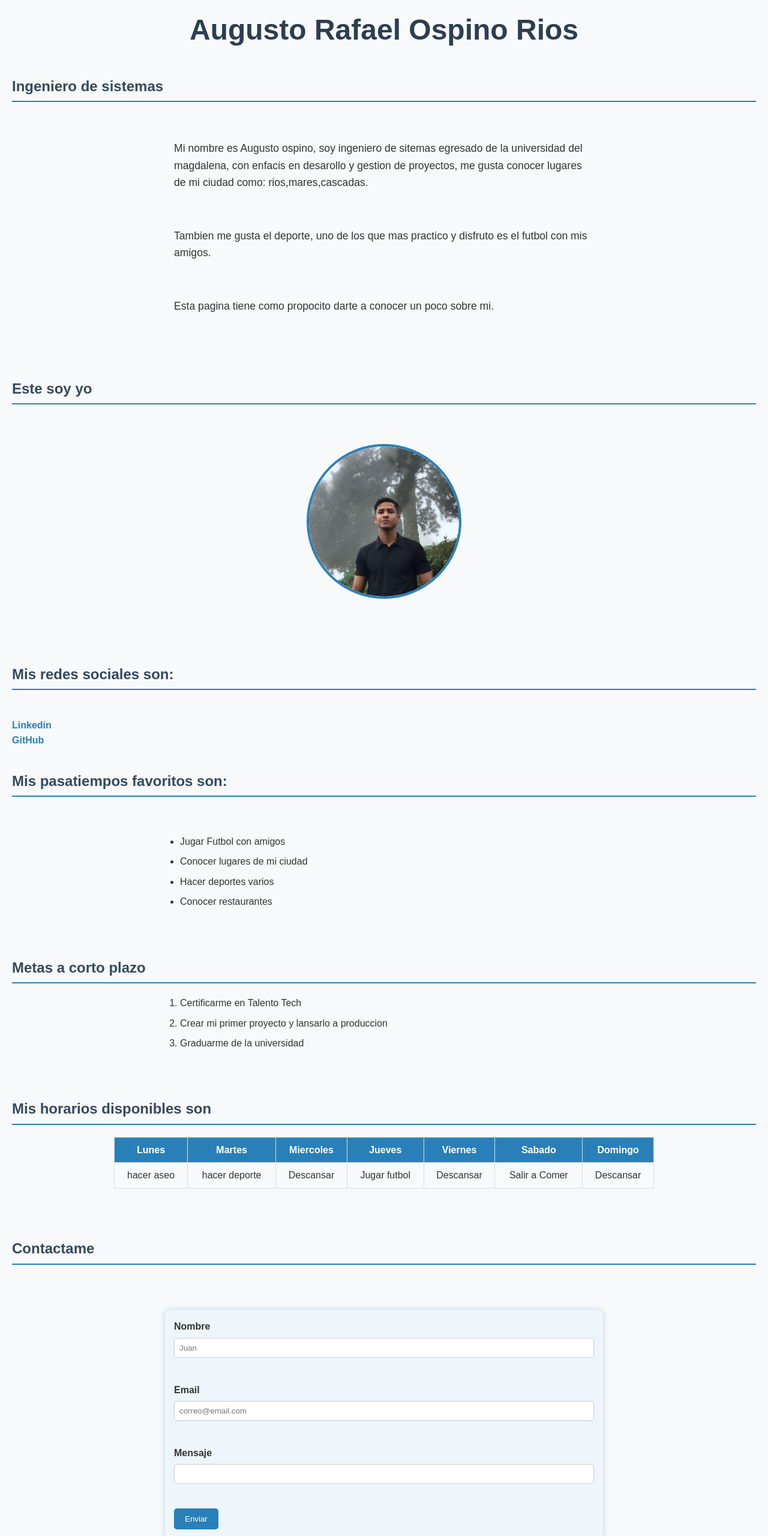
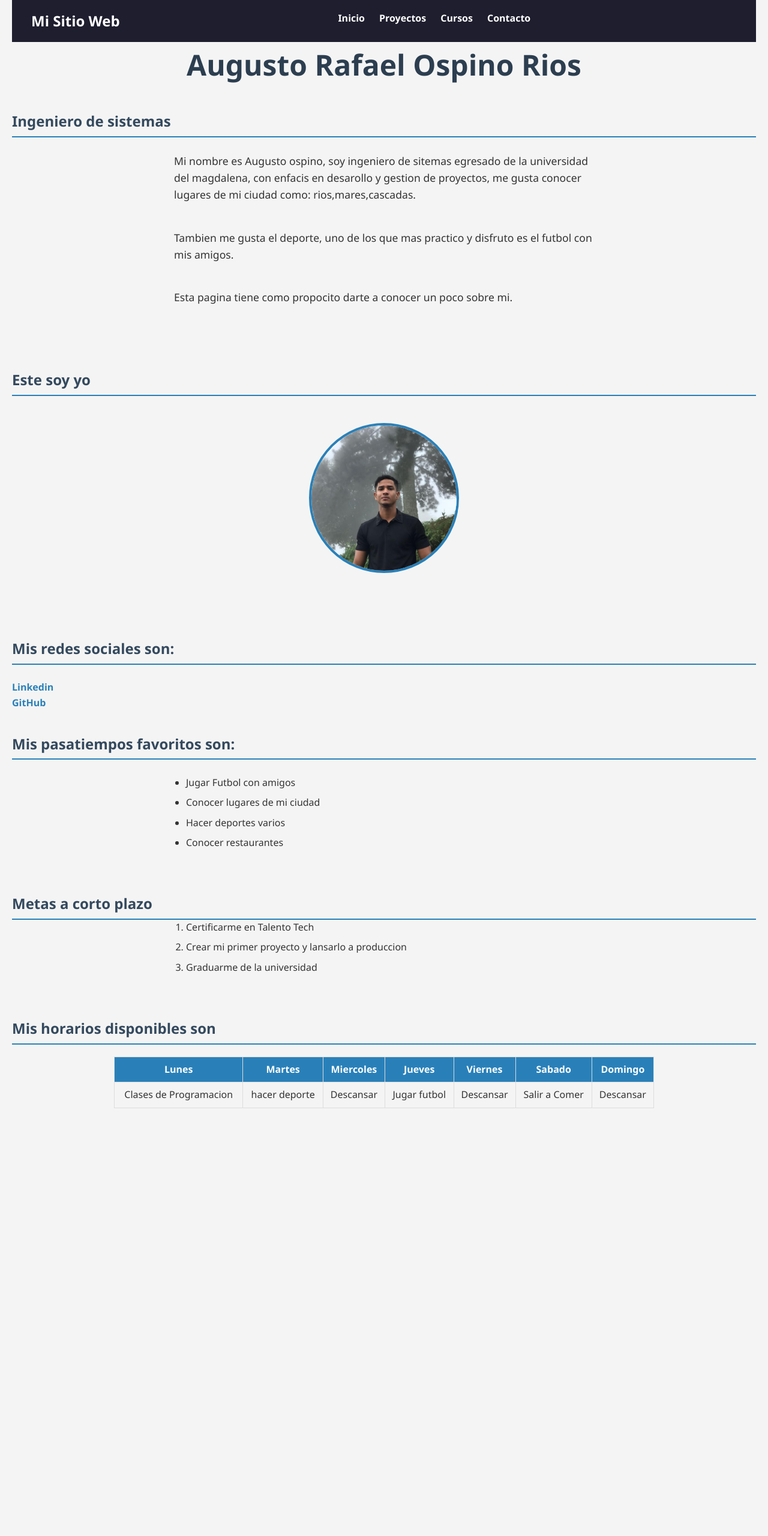
Before and after one commit to AugustoOspino/Mi-pagina-web, a plain HTML site: page index.html in a window 1280 px wide. Shown: the part 20-2580 px from the top of the page at 60% size. After the commit the page ends 1932 px from the top, so only its background shows below. Drawn offline with Linux system fonts and the light colour scheme.

```diff
--- a/index.html
+++ b/index.html
@@ -4,9 +4,32 @@
 <head>
     <meta charset="UTF-8">
     <meta name="viewport" content="width=device-width, initial-scale=1.0">
-    <title>Sobre MI</title>
+    <title>Mi primer sitio we</title>
     <link rel="stylesheet" href="styles.css">
 </head>
+
+<header>
+    <nav class="navbar">
+        <div class="container-fluid">
+            <a class="navbar-brand" href="#">Mi Sitio Web</a>
+            <ul class="navbar-nav">
+                <li class="nav-item">
+                    <a class="nav-link" href="#">Inicio</a>
+                </li>
+                <li class="nav-item">
+                    <a class="nav-link" href="#">Proyectos</a>
+                </li>
+                <li class="nav-item">
+                    <a class="nav-link" href="#">Cursos</a>
+                </li>
+                <li class="nav-item">
+                    <a class="nav-link" href="contacto.html">Contacto</a>
+                </li>
+            </ul>
+        </div>
+    </nav>
+
+</header>
 
 <body>
 
@@ -62,7 +85,7 @@
         </thead>
         <tbody>
             <tr>
-            <td>hacer aseo</td>
+                <td>Clases de Programacion</td>
                 <td>hacer deporte</td>
                 <td>Descansar</td>
                 <td>Jugar futbol</td>
@@ -74,22 +97,8 @@
     </table>
     <br>
 
-    <h2>Contactame</h2>
-
-    <br>
-    <form action="">
-
-        <label for="Name">Nombre</label>
-        <input type="text" id="Name" placeholder="Juan" name="Name"><br><br>
-        <label for="email">Email</label>
-        <input type="email" name="email" id="email" placeholder="correo@email.com"><br><br>
-        <label for="text">Mensaje</label>
-        <input type="text" name="text" id="text"><br><br>
-        <input type="submit" value="Enviar" onclick="alert('Mensaje enviado')">
+</body>
 
 
-    </form>
-
-</body>
 
 </html>
--- a/styles.css
+++ b/styles.css
@@ -6,6 +6,8 @@ body {
     margin: 20px;
     line-height: 1.6;
 }
+/*Estilos navbar*/
+
 
 /* Encabezados */
 h1 {
@@ -89,38 +91,126 @@ tr:nth-child(even) {
 
 /* Formulario */
 form {
-    max-width: 700px;
-    margin: 30px auto;
-    padding: 15px;
-    background-color: #eef5fb;
+    max-width: 500px;
+    margin: 2rem auto;
+    padding: 2rem;
+    background-color: #ffffff;
     border-radius: 8px;
-    box-shadow: 0 0 10px rgba(41, 128, 185, 0.3);
+    box-shadow: 0 2px 10px rgba(0,0,0,0.1);
 }
 
-label {
+form label {
     display: block;
-    margin-bottom: 6px;
+    margin-bottom: 0.5rem;
+    font-weight: 600;
+}
+
+form input,
+form textarea {
+    width: 100%;
+    padding: 0.75rem;
+    margin-bottom: 1rem;
+    border: 1px solid #ccc;
+    border-radius: 4px;
+    font-size: 1rem;
+    font-family: inherit;
+}
+
+form button {
+    background-color: #1e1e2f;
+    color: #fff;
+    padding: 0.75rem 1.5rem;
+    border: none;
+    border-radius: 4px;
+    font-size: 1rem;
+    cursor: pointer;
+    transition: background-color 0.3s ease;
+}
+
+form button:hover {
+    background-color: #00bcd4;
+}
+
+
+
+/* Reset básico */
+* {
+    margin: 0;
+    padding: 0;
+    box-sizing: border-box;
+}
+
+body {
+    font-family: 'Segoe UI', Tahoma, Geneva, Verdana, sans-serif;
+    background-color: #f4f4f4;
+}
+
+/* Estilo de la barra de navegación */
+.navbar {
+    background-color: #1e1e2f;
+    padding: 1rem 2rem;
+    color: white;
+}
+
+/* Contenedor fluido para distribuir el contenido */
+.container-fluid {
+    display: flex;
+    justify-content: space-between;
+    align-items: center;
+}
+
+/* Logo o marca del sitio */
+.navbar-brand {
+    font-size: 1.5rem;
+    color: white;
+    text-decoration: none;
     font-weight: bold;
 }
 
-input[type="text"], input[type="email"] {
-    width: 100%;
-    padding: 8px;
-    margin-bottom: 15px;
-    border: 1px solid #ccc;
-    border-radius: 4px;
-    box-sizing: border-box;
+/* Lista de navegación */
+.navbar-nav {
+    list-style: none;
+    display: flex;
+    gap: 1.5rem;
 }
 
-input[type="submit"] {
-    background-color: #2980b9;
-    color: white;
-    padding: 10px 18px;
-    border: none;
-    border-radius: 5px;
-    cursor: pointer;
+/* Ítems individuales */
+.nav-item {
+    position: relative;
 }
 
-input[type="submit"]:hover {
-    background-color: #1c5980;
+/* Enlaces */
+.nav-link {
+    color: white;
+    text-decoration: none;
+    font-size: 1rem;
+    padding: 0.5rem 0;
+    transition: color 0.3s ease, border-bottom 0.3s ease;
 }
+
+/* Efecto al pasar el mouse */
+.nav-link:hover {
+    color: #00bcd4;
+    border-bottom: 2px solid #00bcd4;
+}
+
+/* Responsive: en pantallas pequeñas los elementos se apilan */
+@media (max-width: 768px) {
+    .container-fluid {
+        flex-direction: column;
+        align-items: flex-start;
+    }
+
+    .navbar-nav {
+        flex-direction: column;
+        width: 100%;
+        margin-top: 1rem;
+    }
+
+    .nav-link {
+        width: 100%;
+        display: block;
+        padding: 0.75rem 0;
+        border-bottom: 1px solid #333;
+    }
+}
```
Also changed, not shown: contacto.html (added, +65 -0 lines), script.js (+42 -20 lines). Lines whose indentation alone changed are shown as unchanged.
